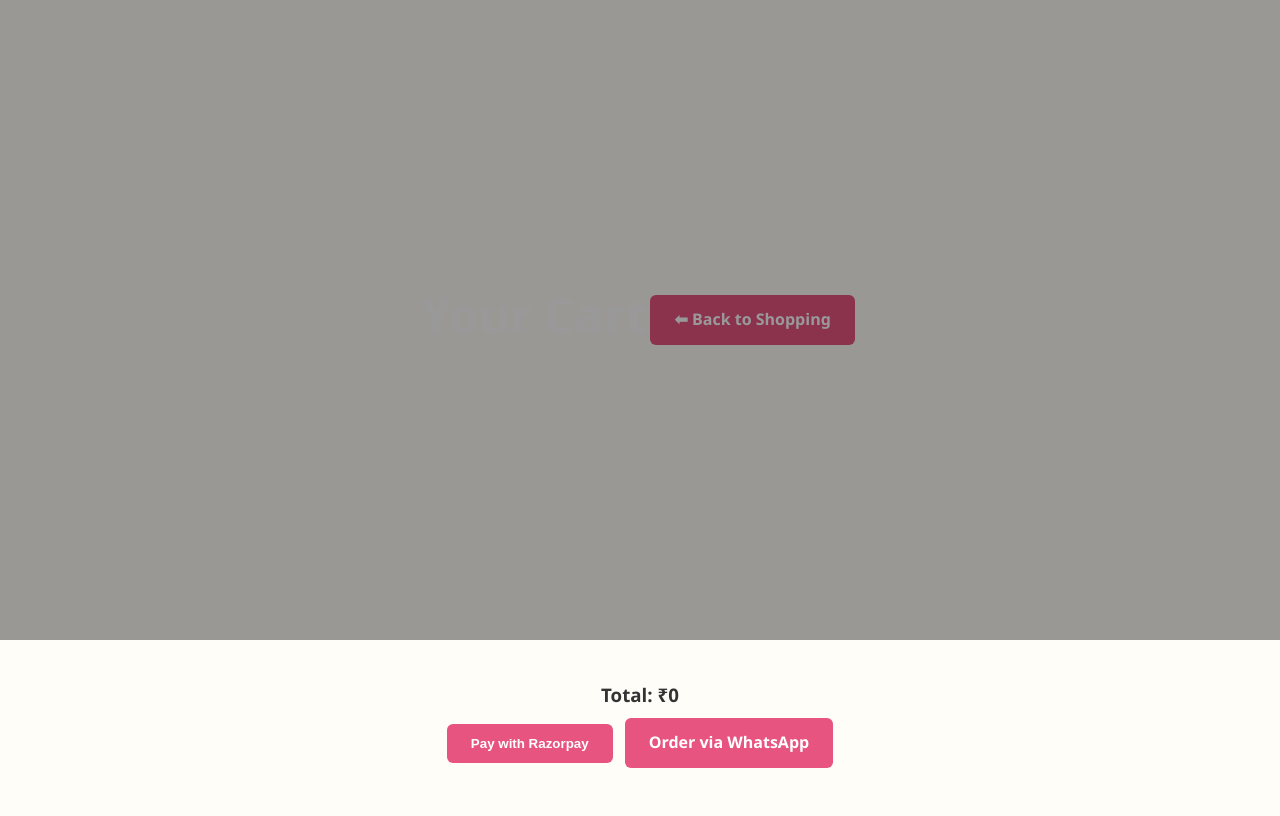
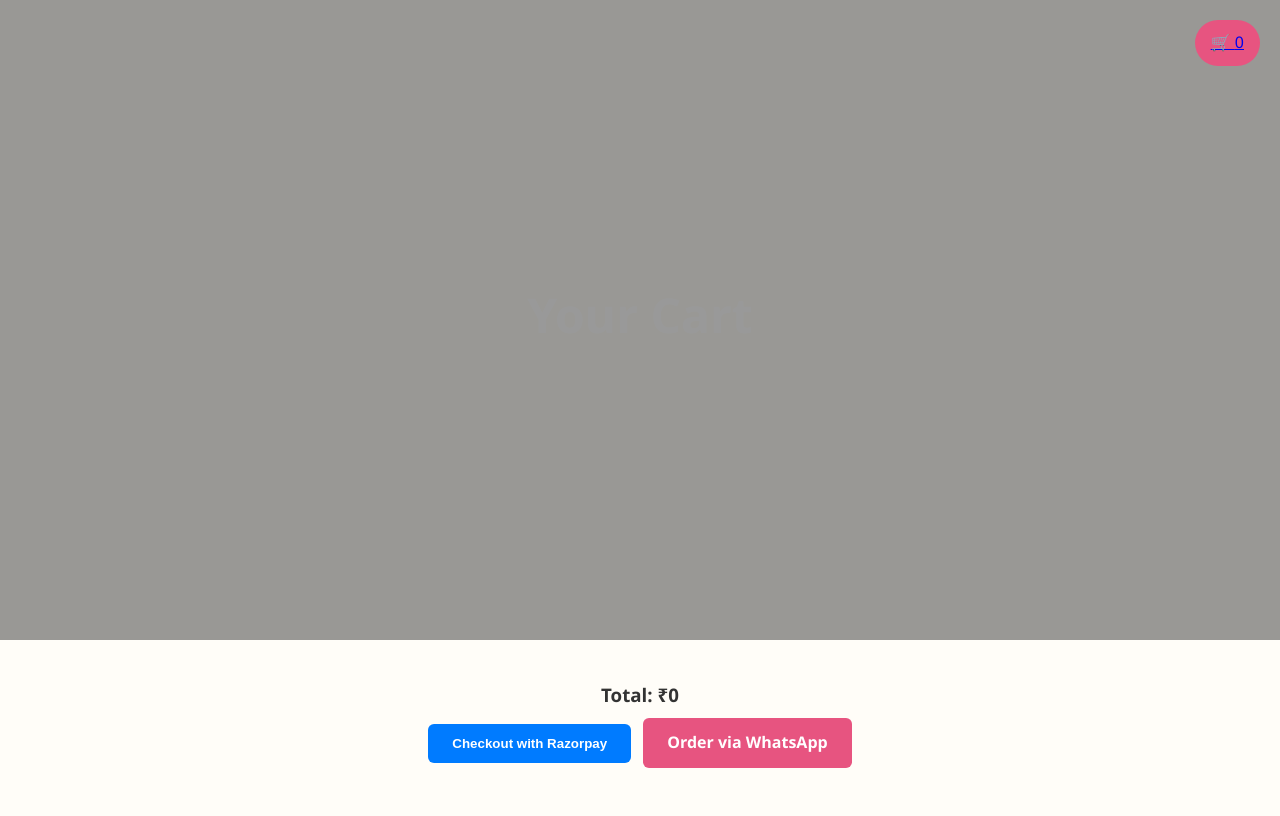
Before and after one commit to AyushPal427/alankriti-creations, a plain HTML site: page cart.html in a window 1280 px wide. Drawn offline with Linux system fonts and the light colour scheme.

Commit message:
Update cart.html

```diff
--- a/cart.html
+++ b/cart.html
@@ -1,20 +1,25 @@
-<!-- ✅ cart.html - Full Cart Page --><!DOCTYPE html><html lang="en">
+<!DOCTYPE html>
+<html lang="en">
 <head>
-  <meta charset="UTF-8" />
-  <meta name="viewport" content="width=device-width, initial-scale=1.0" />
-  <title>Your Cart - Alankriti Creations</title>
-  <link rel="stylesheet" href="style.css" />
+  <meta charset="UTF-8">
+  <title>Cart - Alankriti Creations</title>
+  <link rel="stylesheet" href="style.css">
 </head>
 <body>
   <header class="hero">
     <h1>Your Cart</h1>
-    <a href="index.html" class="btn">⬅ Back to Shopping</a>
-  </header>  <section class="cart-container">
+    <div class="cart-icon">
+      <a href="cart.html">🛒 <span id="cart-count">0</span></a>
+    </div>
+  </header>
+
+  <section class="container">
     <div id="cart-items"></div>
-    <div id="cart-summary">
-      <h3>Total: ₹<span id="cart-total">0</span></h3>
-      <button class="btn" onclick="checkoutRazorpay()">Pay with Razorpay</button>
-      <a class="btn whatsapp" href="#" id="whatsapp-link">Order via WhatsApp</a>
-    </div>
-  </section>  <script src="script.js"></script></body>
+    <h3>Total: ₹<span id="cart-total">0</span></h3>
+    <button class="btn buy-now" onclick="checkoutRazorpay()">Checkout with Razorpay</button>
+    <a id="whatsapp-link" class="btn whatsapp" href="#" target="_blank">Order via WhatsApp</a>
+  </section>
+
+  <script src="script.js"></script>
+</body>
 </html>
```
